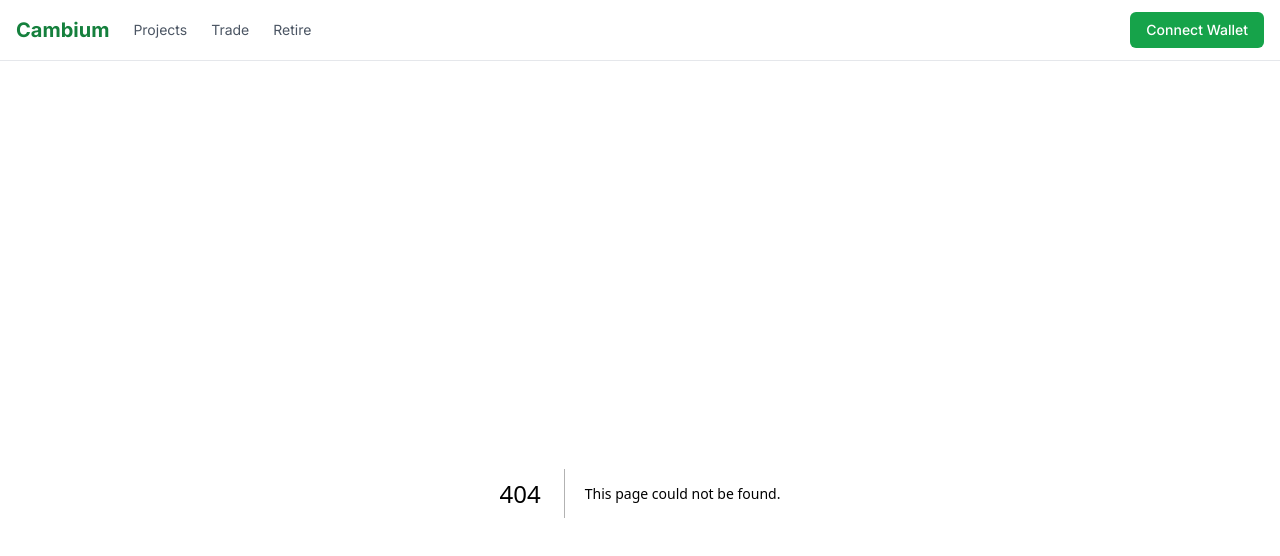
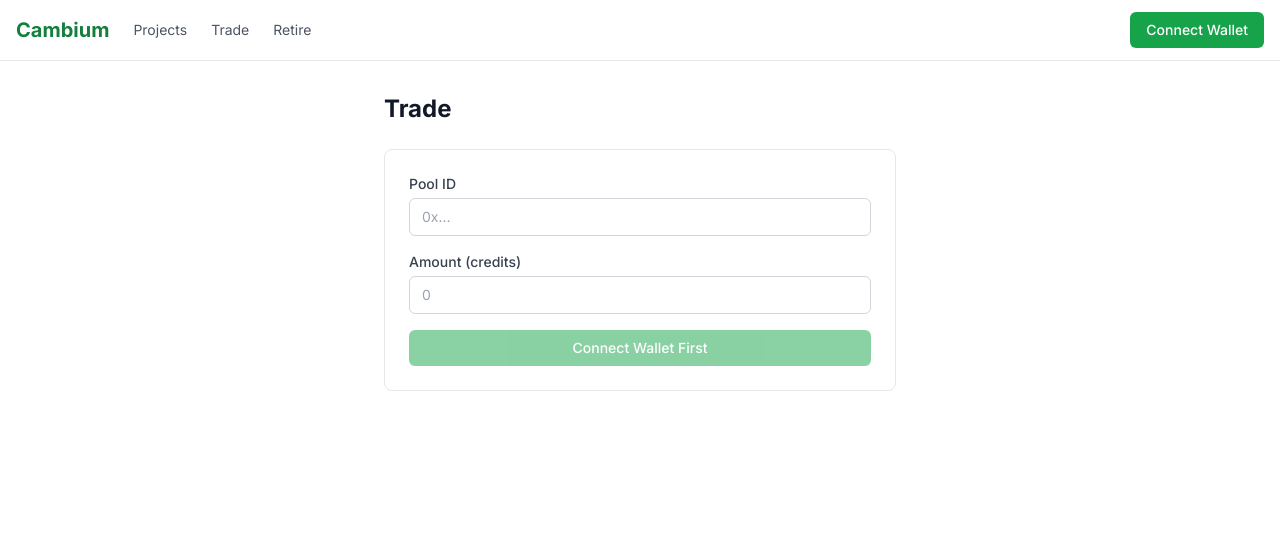
Before and after one commit to cambium-protocol/cambium-web-app, a Next.js app: page /trade in a window 1280 px wide. Before the commit this address had no page. Shown: the top 556 px of the page. Built offline with nearby package versions, Linux system fonts and the light colour scheme.

Commit message:
feat(trade): AMM trade page with live quote and wallet-signed swap
- Pool ID and amount inputs
- Live quote via SDK marketplace.quote()
- Swap transaction built, wallet-signed, and submitted
- Success/error feedback

```diff
--- /dev/null
+++ b/app/trade/page.tsx
@@ -0,0 +1,116 @@
+'use client';
+
+import { useState } from 'react';
+import { useQuery, useMutation } from '@tanstack/react-query';
+import { getCambiumClient } from '@/lib/cambiumClient';
+import { useWallet } from '@/lib/hooks/useWallet';
+import type { Quote } from '@cambium-protocol/sdk';
+
+export default function TradePage() {
+  const { connected, address, signTransaction } = useWallet();
+  const [poolId, setPoolId] = useState('');
+  const [amountIn, setAmountIn] = useState('');
+  const [swapResult, setSwapResult] = useState<{ success: boolean; message: string } | null>(null);
+
+  const quoteQuery = useQuery<Quote>({
+    queryKey: ['quote', poolId, amountIn],
+    queryFn: async () => {
+      const client = getCambiumClient();
+      return client.marketplace.quote({ poolId, amountIn });
+    },
+    enabled: !!poolId && !!amountIn && BigInt(amountIn) > 0n,
+  });
+
+  const swapMutation = useMutation({
+    mutationFn: async () => {
+      if (!address) throw new Error('Wallet not connected');
+      const client = getCambiumClient();
+      const tx = await client.marketplace.swap({
+        poolId,
+        amountIn,
+        minAmountOut: quoteQuery.data?.amountOut || '0',
+        trader: address,
+      });
+      const signedXdr = await signTransaction(tx.toXDR());
+      const result = await client.submit(signedXdr);
+      return result;
+    },
+    onSuccess: () => {
+      setSwapResult({ success: true, message: 'Swap submitted successfully.' });
+    },
+    onError: (err: Error) => {
+      setSwapResult({ success: false, message: err.message });
+    },
+  });
+
+  return (
+    <div className="mx-auto max-w-lg space-y-6">
+      <h1 className="text-2xl font-bold text-gray-900">Trade</h1>
+
+      <div className="space-y-4 rounded-lg border border-gray-200 p-6">
+        <div>
+          <label className="mb-1 block text-sm font-medium text-gray-700">
+            Pool ID
+          </label>
+          <input
+            type="text"
+            value={poolId}
+            onChange={(e) => setPoolId(e.target.value)}
+            placeholder="0x..."
+            className="w-full rounded-md border border-gray-300 px-3 py-2 text-sm"
+          />
+        </div>
+
+        <div>
+          <label className="mb-1 block text-sm font-medium text-gray-700">
+            Amount (credits)
+          </label>
+          <input
+            type="text"
+            value={amountIn}
+            onChange={(e) => setAmountIn(e.target.value)}
+            placeholder="0"
+            className="w-full rounded-md border border-gray-300 px-3 py-2 text-sm"
+          />
+        </div>
+
+        {quoteQuery.data && (
+          <div className="rounded-md bg-gray-50 p-4 text-sm">
+            <div className="flex justify-between">
+              <span className="text-gray-500">Estimated Output</span>
+              <span className="font-medium">{quoteQuery.data.amountOut}</span>
+            </div>
+            <div className="flex justify-between">
+              <span className="text-gray-500">Price Impact</span>
+              <span className="font-medium">{quoteQuery.data.priceImpact}</span>
+            </div>
+          </div>
+        )}
+
+        <button
+          onClick={() => swapMutation.mutate()}
+          disabled={!connected || !poolId || !amountIn || swapMutation.isPending}
+          className="w-full rounded-md bg-green-600 px-4 py-2 text-sm font-medium text-white hover:bg-green-700 disabled:cursor-not-allowed disabled:opacity-50"
+        >
+          {!connected
+            ? 'Connect Wallet First'
+            : swapMutation.isPending
+              ? 'Swapping...'
+              : 'Swap'}
+        </button>
+      </div>
+
+      {swapResult && (
+        <div
+          className={`rounded-md p-4 text-sm ${
+            swapResult.success
+              ? 'bg-green-50 text-green-700'
+              : 'bg-red-50 text-red-700'
+          }`}
+        >
+          {swapResult.message}
+        </div>
+      )}
+    </div>
+  );
+}
```
